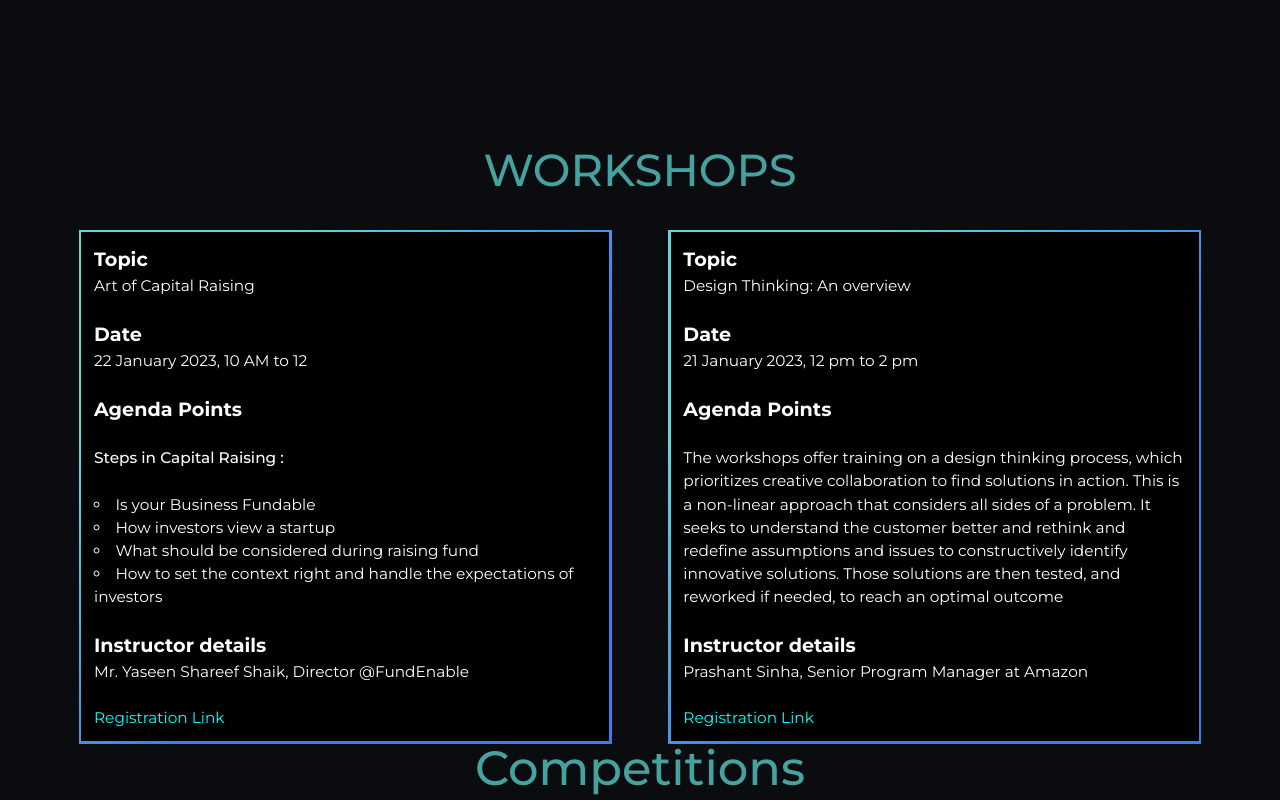
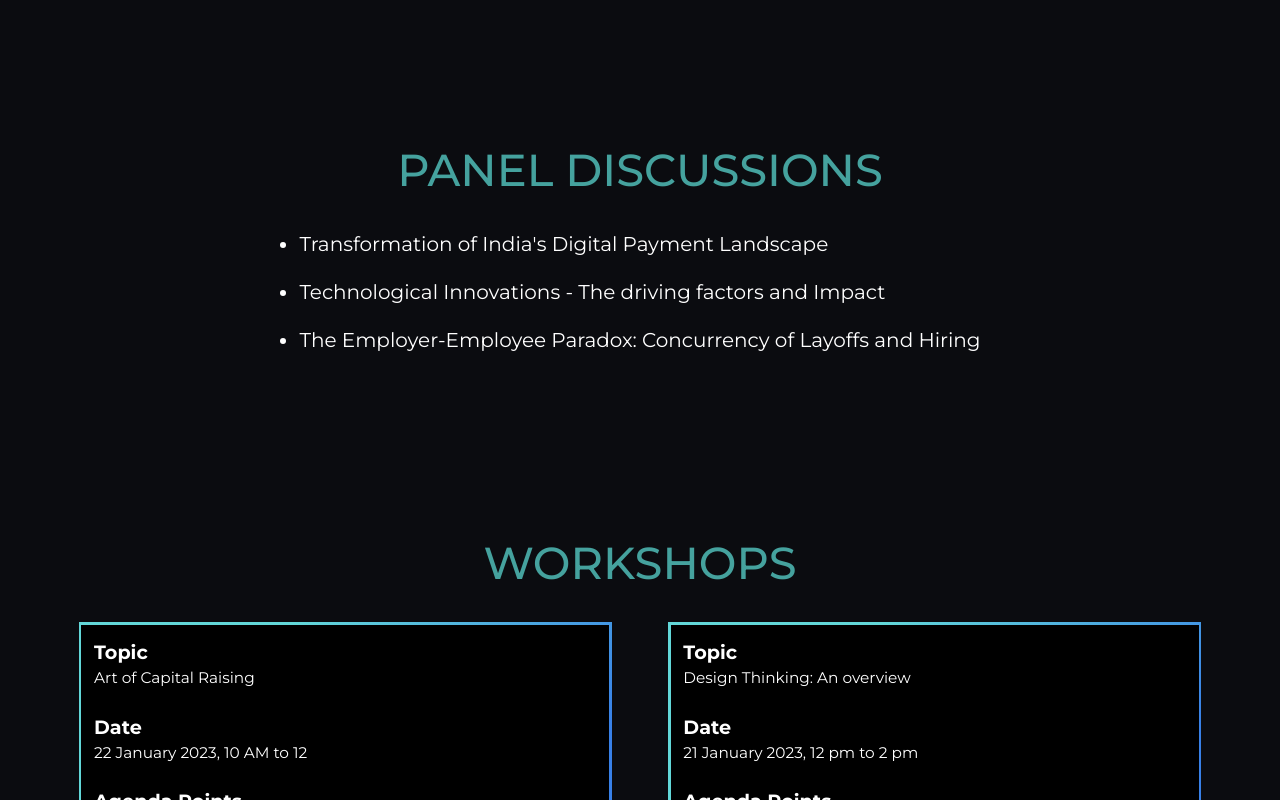
Before and after one commit to E-Cell-IITH/E-Cell-Website, a Next.js app: page /esummit in a window 1280 px wide. Shown: the part 2620-3420 px from the top of the page. Built offline with nearby package versions, Linux system fonts and the light colour scheme.

Commit message:
added panel discussion

```diff
--- /dev/null
+++ b/components/Panel.js
@@ -0,0 +1,21 @@
+import React from 'react';
+import style from '../styles/workshops.module.css';
+
+const Panel = () => {
+  return (
+    <section className="text-white flex flex-col justify-center items-center px-[3rem] lg:px-0 lg:pb-[3rem] mb-[8rem]">
+      <div className={style.heading}>PANEL DISCUSSIONS</div>
+      <ul className="text-xl list-disc">
+        <li>Transformation of India&apos;s Digital Payment Landscape </li>
+        <li className="py-5">
+          Technological Innovations - The driving factors and Impact
+        </li>
+        <li>
+          The Employer-Employee Paradox: Concurrency of Layoffs and Hiring
+        </li>
+      </ul>
+    </section>
+  );
+};
+
+export default Panel;
--- a/pages/esummit.js
+++ b/pages/esummit.js
@@ -4,6 +4,7 @@ import Keynote from '../components/Events/Keynote';
 import KeySpeakers from '../components/Events/KeySpeakers';
 import Speakers from '../components/Events/Speakers';
 import Workshops from '../components/workshops';
+import Panel from '../components/Panel';
 
 export default function Home() {
   return (
@@ -12,6 +13,7 @@ export default function Home() {
       {/* <Keynote /> */}
 
       <KeySpeakers />
+      <Panel />
       <Workshops />
       <Events />
       <Speakers />
```
